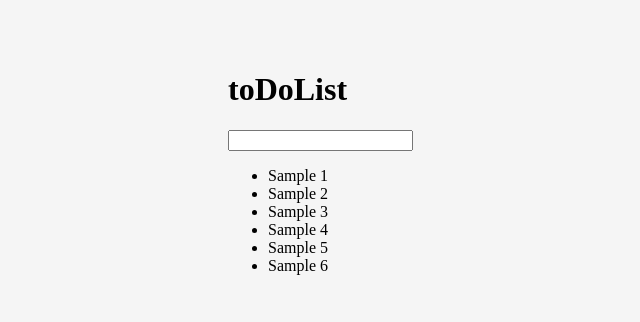
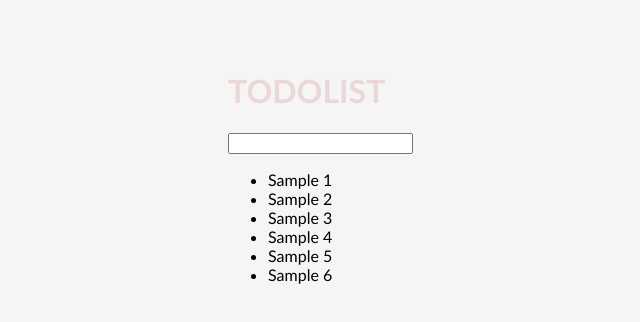
Before and after one commit to harshal-limaye/react-redux-todolist, a React (Create React App) app: page / in a window 1280 px wide. Shown: the top 322 px of the page, without its empty margins (337-977 px from the left). Built offline with nearby package versions, Linux system fonts and the light colour scheme.

Commit message:
creating store and reducers

```diff
--- a/src/index.css
+++ b/src/index.css
@@ -1,5 +1,6 @@
 body {
     background-color: #f5f5f5;
+    font-family: Calibri;
     margin: 0;
     padding: 0;
 }
@@ -11,3 +12,7 @@ body {
     margin: 0 auto;
     width: 250px;
 }
+.todo-header h1 {
+    color: #af2f2f26;
+    text-transform: uppercase;
+}
--- a/src/index.js
+++ b/src/index.js
@@ -1,12 +1,13 @@
 import React from 'react';
-import ReactDOM from 'react-dom';
+import { render } from 'react-dom';
+import { createStore } from 'redux';
+import { Provider } from 'react-redux';
 import App from './components/App';
+import appReducers from './reducers/index';
 import './index.css';
 
-const root = document.querySelector('#root');
+const store = createStore(appReducers);
 
-const template = (
-    <App />
-)
+const template = <Provider store={store}><App /></Provider>;
 
-ReactDOM.render( template, root );
+render( template, document.querySelector('#root') );
--- /dev/null
+++ b/src/reducers/index.js
@@ -0,0 +1,5 @@
+import { combineReducers } from 'redux';
+import todos from './todos';
+import visibility from './visibility';
+
+export default combineReducers({ todos, visibility });
--- /dev/null
+++ b/src/reducers/todos.js
@@ -0,0 +1,5 @@
+const todos = (state = [], action) => {
+    return state;
+}
+
+export default todos;
--- /dev/null
+++ b/src/reducers/visibility.js
@@ -0,0 +1,14 @@
+const visibility = (state = [], action) => {
+    switch (action.type) {
+        case 'ADD':
+            return [
+                ...state,
+                { id: state.length, text: action.text, completed: false }
+            ];
+
+        default:
+            return state;
+    }
+}
+
+export default visibility;
```
